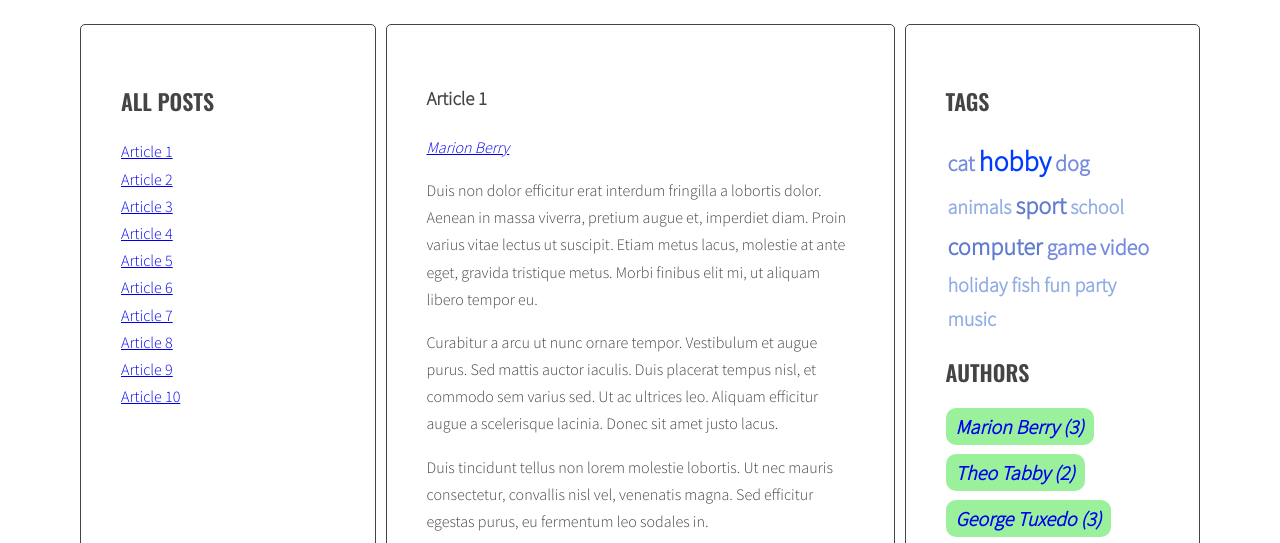
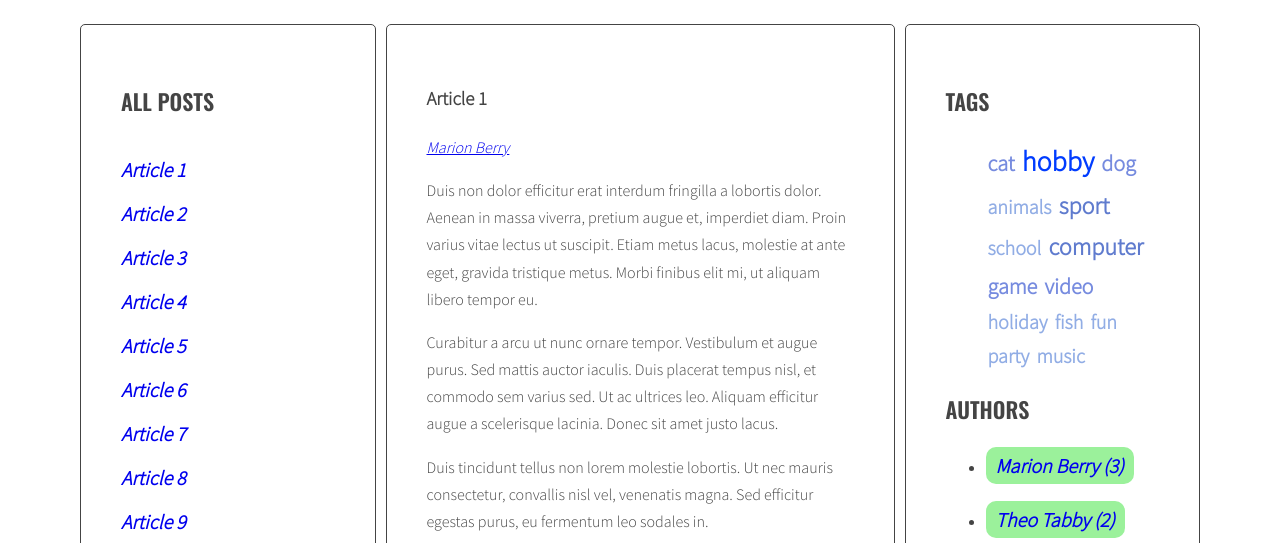
Before and after one commit to radex171/javaScript-blog, a website: page index.html in a window 1280 px wide. Shown: the part 255-798 px from the top of the page. Drawn offline with nearby package versions, Linux system fonts and the light colour scheme.

Commit message:
add handlerbars & add style

```diff
--- a/index.html
+++ b/index.html
@@ -15,7 +15,6 @@
             <aside class="sidebar">
               <h2 class="section-title">All posts</h2>
               <ul class="list titles">
-
 
               </ul>
             </aside>
@@ -197,7 +196,6 @@
 
               <ul class="list tags">
 
-
               </ul>
               <h2 class="section-title">Authors</h2>
               <ul class="list authors">
@@ -207,6 +205,26 @@
           </main>
         </div>
       </div>
-      <script src="js/script.js"></script>
+      <script id="template-article-link" type="text/x-handlebars-template">
+        <li><a href="#{{ id }}"><span>{{ title }}</span></a></li>
+      </script>;
+      <script id="template-tag-link" type="text/x-handlebars-template">
+      <li><a href="#tag-{{ tag }}"><span>{{ tag }}</span></a></li>
+      </script>
+      <script id="template-author-title" type="text/x-handlebars-template">
+      <a href="#author-{{ author }}"><span>{{ author }}</span></a>
+    </script>
+    <script id="template-tagCloudLink" type="text/x-handlebars-template">
+      {{#each tags}}
+      <li><a href="#tag-{{ tag }}" class="{{ className }}">{{ tag }}</a></li>
+      {{/each}}
+  </script>
+  <script id="template-authorList" type="text/x-handlebars-template">
+    {{#each authors}}
+    <li><a href="#author-{{ author }}" class= "author-decoration">{{ author }} ({{ count }})</a></li>
+    {{/each}}
+  </script>
+      <script src="https://cdnjs.cloudflare.com/ajax/libs/handlebars.js/4.1.0/handlebars.min.js"></script>
+      <script src="js/script.js"></script>;
     </body>
 </html>
--- a/js/script.js
+++ b/js/script.js
@@ -1,3 +1,23 @@
+const templates = {
+  articleLink: Handlebars.compile(document.querySelector('#template-article-link').innerHTML),
+  tagLink: Handlebars.compile(document.querySelector('#template-tag-link').innerHTML),
+  authorTitleLink: Handlebars.compile(document.querySelector('#template-author-title').innerHTML),
+  tagCloudLink: Handlebars.compile(document.querySelector('#template-tagCloudLink').innerHTML),
+  authorList: Handlebars.compile(document.querySelector('#template-authorList').innerHTML),
+};
+const opt = {
+
+  ArticleSelector: '.post',
+  TitleSelector: '.post-title',
+  TitleListSelector: '.titles',
+  ArticleAuthorsSelector: '.post-author a',
+  ArticlesTagsSelectors: '.post-tags .list',
+  ArticleAuthorSelector: '.post-author',
+  AuthorListMenu: ' .authors a',
+  ArticleAuthorAll: 'data-author',
+  CloudClassCount: '5',
+  CloudClassPrefix: 'tag-size-',
+};
 const titleClickHandler = function(){
   event.preventDefault();
   const clickedElement = this;
@@ -5,65 +25,38 @@ const titleClickHandler = function(){
   const activeLink = document.querySelector ('.titles a.active');
   if(activeLink) activeLink.classList.remove('active');
 
-  /* [in progress] add class 'active' to the clicked link */
-
   clickedElement.classList.add('active');
-
-  /* [done] remove class 'active' from all articles */
-
   const activeArticles = document.querySelectorAll( ' .posts .active');
 
   for(let activeArticle of activeArticles){
     activeArticle.classList.remove('active');
   }
-
-  /* [done] get 'href' attribute from the clicked link */
-
   const articleSelector = clickedElement.getAttribute('href');
-
-  /* [done] find the correct article using the selector (value of 'href' attribute) */
-
   const targetArticle = document.querySelector (articleSelector);
-  /* add class 'active' to the correct article */
-
   targetArticle.classList.add('active');
 };
 
 //-----------------------------------------------------
 
-const optArticleSelector = '.post',
-  optTitleSelector = '.post-title',
-  optTitleListSelector = '.titles',
-  optArticleAuthorsSelector= '.post-author a',
-  optArticleTagsSelector = '.post-tags .list',
-  optArticleAuthorSelector = '.post-author',
-  optAuthorListMenu = ' .authors a',
-  optArticleAuthorAll = 'data-author',
-  optCloudClassCount = '5',
-  optCloudClassPrefix = 'tag-size-';
-
 
 function generateTitleLinks (customSelector = ''){
-
-  let titleList = document.querySelector (optTitleListSelector);
+  let titleList = document.querySelector (opt.TitleListSelector);
   titleList.innerHTML = '';
-
   let html = '';
-  const articles = document.querySelectorAll(optArticleSelector + customSelector);
+  const articles = document.querySelectorAll(opt.ArticleSelector + customSelector);
 
   for (let article of articles){
+    const articleId = article.getAttribute('id');
+    const articleTitle = article.querySelector(opt.TitleSelector).innerHTML;
+    // const linkHTML = '<li><a href="#' + articleId + '"><span>' + articleTitle + '</span></a></li>';
+    const linkHTMLData = {id: articleId, title: articleTitle};
+    console.log(linkHTMLData);
+    const linkHTML = templates.articleLink(linkHTMLData);
 
-    const articleId = article.getAttribute('id');
-
-    const articleTitle = article.querySelector(optTitleSelector).innerHTML;
-
-    const linkHTML = '<li><a href="#' + articleId + '"><span>' + articleTitle + '</span></a></li>';
-
-    html = html + linkHTML;
+    html += linkHTML;
   }
 
   titleList.innerHTML = html;
-
   const links = document.querySelectorAll('.titles a');
   for(let link of links){
     link.addEventListener('click', titleClickHandler);
@@ -87,36 +80,31 @@ function calcParams (tags) {
       minMax.min = tags[tag];
     }
   }
-
   return minMax;
 }
 
 function calculateTagClass(value, minMax) {
-
   const normalizedValue = value - minMax.min;
-
   const normalizedMax = minMax.max - minMax.min;
-
   const percentage = normalizedValue / normalizedMax;
-
-  const classNumber = Math.floor(percentage * (optCloudClassCount - 1) + 1);
-
-  const className = optCloudClassPrefix + classNumber;
-
+  const classNumber = Math.floor(percentage * (opt.CloudClassCount - 1) + 1);
+  const className = opt.CloudClassPrefix + classNumber;
   return className;
 }
 
 function generateTags(){
   let allTags = {};
-  const articles = document.querySelectorAll (optArticleSelector);
+  const articles = document.querySelectorAll (opt.ArticleSelector);
   for(let article of articles){
-    let tagsWrapper = article.querySelector (optArticleTagsSelector);
+    let tagsWrapper = article.querySelector (opt.ArticlesTagsSelectors);
     let html = '';
     const articleTags = article.getAttribute('data-tags');
     const articleTagsArray = articleTags.split(' ');
     for(let tag of articleTagsArray){
-      const linkHTML = '<li><a href="#tag-' + tag + '">'  + tag + '</a></li> ';
-      html = html + linkHTML;
+    //  const linkHTML = '<li><a href="#tag-' + tag + '">'  + tag + '</a></li> ';
+      const tagHTMLData = {tag: tag };
+      const tagHTML = templates.tagLink(tagHTMLData);
+      html += tagHTML;
       if (!allTags.hasOwnProperty(tag)){
         allTags[tag] = 1;
       }
@@ -128,14 +116,15 @@ function generateTags(){
   }
   const tagList = document.querySelector('.tags');
   const tagsParams = calcParams(allTags);
-  let allTagsHTML = '';
+  const allTagsData = {tags: []};
   for (let tag in allTags){
-    allTagsHTML += '<li><a href="#tag-' + tag + '" class=" inline ' + calculateTagClass(allTags[tag], tagsParams) + '">' + tag  + '</a></li>';
-    const tagLinkHTML = calculateTagClass(allTags[tag], tagsParams);
-    console.log(tagLinkHTML)
+    allTagsData.tags.push({
+      tag: tag,
+      count: allTags[tag],
+      className: calculateTagClass(allTags[tag], tagsParams)
+    });
   }
-  tagList.innerHTML = allTagsHTML;
-
+  tagList.innerHTML = templates.tagCloudLink(allTagsData);
 }
 generateTags();
 
@@ -172,18 +161,19 @@ addClickListenersToTags();
 
 /*------GenerateAuthors--------*/
 
-
 function generateAuthors(){
 
   let allAuthors = {};
-  const articles = document.querySelectorAll(optArticleSelector);
+  const articles = document.querySelectorAll(opt.ArticleSelector);
   for(let article of articles){
-    let wrapperAuthors = article.querySelector(optArticleAuthorSelector);
+    let wrapperAuthors = article.querySelector(opt.ArticleAuthorSelector);
     let html = '';
-    const author = article.getAttribute(optArticleAuthorAll);
-    const linkHTML = '<a href="#author-' + author + '">' + author + '</a>';
-    html = html + linkHTML;
-
+    const author = article.getAttribute(opt.ArticleAuthorAll);
+    //const linkHTML = '<a href="#author-' + author + '">' + author + '</a>';
+    const authorHTMLData = {author: author};
+    const authorHTML = templates.authorTitleLink(authorHTMLData);
+    html += authorHTML;
+    console.log(html);
     if(!allAuthors.hasOwnProperty(author)){
       allAuthors[author] = 1;
     }
@@ -195,13 +185,14 @@ function generateAuthors(){
 
   }
   const allAuthorList = document.querySelector('.authors');
-
-  let allAuthorsHTML = '';
-
+  const allAuthorsData = {authors:[]};
   for(let authorLink in allAuthors)
-    allAuthorsHTML += '<li><a href="#author-' + authorLink + '"class= "author-decoration">' + authorLink + ' (' + allAuthors[authorLink] + ')' + '</a></li>';
-
-  allAuthorList.innerHTML = allAuthorsHTML;
+    //allAuthorsHTML += '<li><a href="#author-' + authorLink + '"class= "author-decoration">' + authorLink + ' (' + allAuthors[authorLink] + ')' + '</a></li>';
+    allAuthorsData.authors.push({
+      author: authorLink,
+      count: allAuthors[authorLink],
+    });
+  allAuthorList.innerHTML = templates.authorList(allAuthorsData);
 }
 generateAuthors();
 
@@ -219,9 +210,8 @@ function authorClickHandler(event){
   generateTitleLinks ('[data-author="' + authorLink + '" ]');
   console.log(authorLink);
 }
-
 function addClickListenersToAuthors (){
-  const linksToAuthors = document.querySelectorAll(optArticleAuthorsSelector + ' , ' + optAuthorListMenu);
+  const linksToAuthors = document.querySelectorAll(opt.ArticleAuthorsSelector + ' , ' + opt.AuthorListMenu);
   for ( let author of linksToAuthors){
     author.addEventListener('click', authorClickHandler);
   }
--- a/sass/style.scss
+++ b/sass/style.scss
@@ -76,12 +76,29 @@ body {
 
 /* Lists */
 
-.list {
+.titles {
+  font-size: 20px;
+  font-weight: bold;
+  font-style: italic;
   list-style-type: none;
   margin: 0;
-  padding: 0;
-  .active {
-    font-weight: bold;
+  padding: 5px 0;
+  li {
+    margin: 10px 0;
+  }
+
+  a {
+    text-decoration: none;
+    transition-property: all;
+    transition-duration: 0.5s;
+    &:hover {
+      padding: 8 25px;
+      font-size: 27px;
+      color: rgb(66, 22, 148);
+      border-radius: 35px;
+      background: rgba(166, 255, 166, 0.719);
+      box-shadow: 7px 7px 12px 1px rgb(8, 61, 8);
+    }
   }
 }
 
@@ -96,9 +113,11 @@ body {
 .authors {
   li {
     margin-bottom: 12px;
+    margin: 20px 0;
   }
 }
 .author-decoration {
+
   background: rgb(155, 241, 155);
   text-decoration: none;
   font-size: 20px;
@@ -107,8 +126,12 @@ body {
   padding: 6px 10px;
   border: 0 solid blue;
   border-radius: 10px;
+  transition-property: all;
+    transition-duration: 0.5s;
   &:hover {
+
     background: rgb(105, 199, 105);
+    box-shadow: 7px 7px 12px 1px rgb(8, 61, 8);
   }
 }
 
@@ -132,17 +155,14 @@ body {
 
 /* tags */
 
-
 .tags li{
   font-weight: 800;
-
 
 .tag-size-5 {
   font-size: 28px;
   text-decoration: none;
   color: rgb(0, 60, 255);
 }
-
 
 .tag-size-4 {
   font-size: 26px;
@@ -173,5 +193,4 @@ body {
   display: inline-block;
   margin: 0 2px;
 
-
 }
```
Also changed, not shown: css/style.css, 1 other file.
